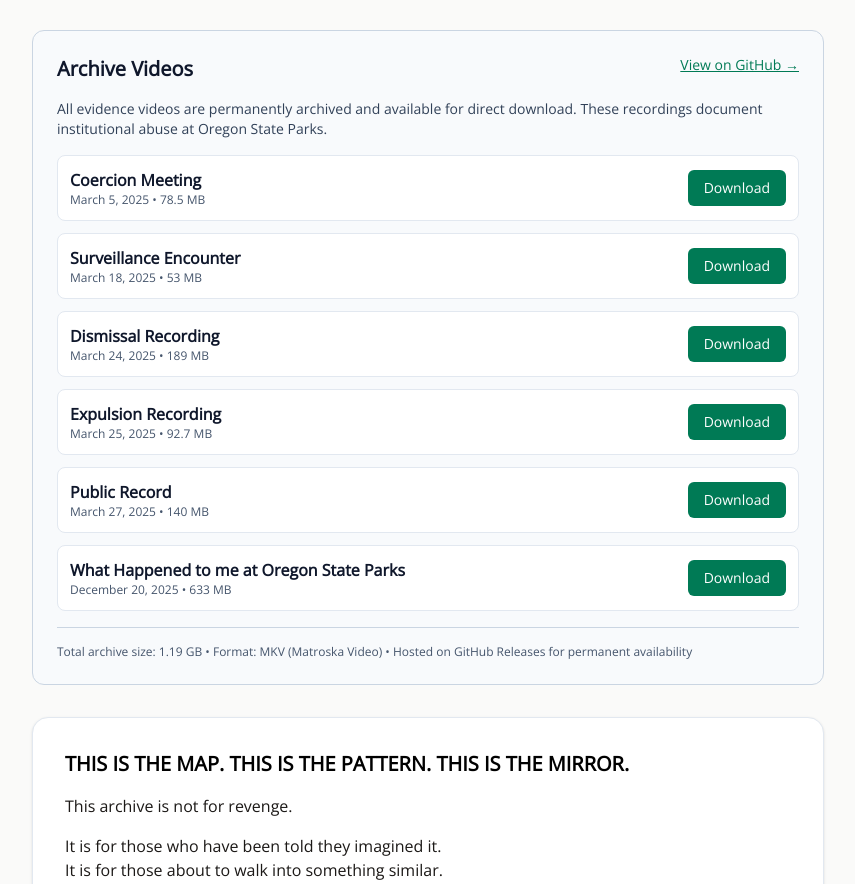
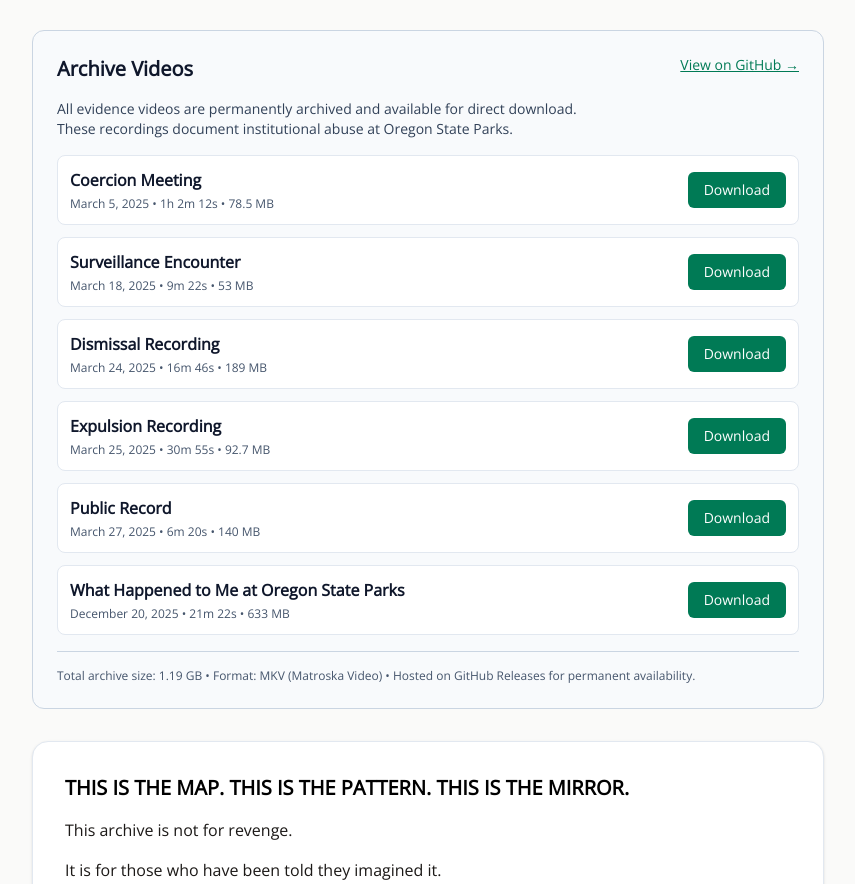
Before and after one commit to rswfire/rswfire.oprd, a Next.js app: page / in a window 1280 px wide. Shown: the part 2954-3838 px from the top of the page, without its empty margins (368-1223 px from the left). Built offline with nearby package versions, Linux system fonts and the light colour scheme.

Commit message:
Updated ArchiveVideos.tsx

```diff
--- a/components/ArchiveVideos.tsx
+++ b/components/ArchiveVideos.tsx
@@ -7,6 +7,8 @@ interface Video {
     filename: string;
     size: string;
     date: string;
+    time: string;
+    url: string;
 }
 
 const videos: Video[] = [
@@ -14,37 +16,49 @@ const videos: Video[] = [
         title: "Coercion Meeting",
         filename: "2025-03-05_coercion-meeting.mkv",
         size: "78.5 MB",
-        date: "March 5, 2025"
+        date: "March 5, 2025",
+        time: "1h 2m 12s",
+        url: "iOuaufCH_I8"
     },
     {
         title: "Surveillance Encounter",
         filename: "2025-03-18_surveillance-encounter.mkv",
         size: "53 MB",
-        date: "March 18, 2025"
+        date: "March 18, 2025",
+        time: "9m 22s",
+        url: "EwecWXvc8DE"
     },
     {
         title: "Dismissal Recording",
         filename: "2025-03-24_dismissal-recording.mkv",
         size: "189 MB",
-        date: "March 24, 2025"
+        date: "March 24, 2025",
+        time: "16m 46s",
+        url: "B1oe-qvjmMI"
     },
     {
         title: "Expulsion Recording",
         filename: "2025-03-25_expulsion-recording.mkv",
         size: "92.7 MB",
-        date: "March 25, 2025"
+        date: "March 25, 2025",
+        time: "30m 55s",
+        url: "Px_pCUo78w4"
     },
     {
         title: "Public Record",
         filename: "2025-03-27_public-record.mkv",
         size: "140 MB",
-        date: "March 27, 2025"
+        date: "March 27, 2025",
+        time: "6m 20s",
+        url: "j7awLxjn4_4"
     },
     {
-        title: "What Happened to me at Oregon State Parks",
+        title: "What Happened to Me at Oregon State Parks",
         filename: "2025-12-20_what-happened.mkv",
         size: "633 MB",
-        date: "December 20, 2025"
+        date: "December 20, 2025",
+        time: "21m 22s",
+        url: "M82aVVW4mNI"
     }
 ];
 
@@ -53,47 +67,41 @@ const RELEASE_BASE_URL = "https://github.com/rswfire/rswfire.oprd/releases/downl
 export default function ArchiveVideos() {
     return (
         <div className="mt-8 p-6 bg-slate-50 border border-slate-300 rounded-xl">
-            <div className="flex items-start justify-between mb-4">
+            <div className="flex flex-col sm:flex-row sm:items-start sm:justify-between gap-2 mb-4">
                 <h2 className="text-xl font-bold text-slate-900">Archive Videos</h2>
-                <Link
-                    href="https://github.com/rswfire/rswfire.oprd/releases/tag/permanent-accountability"
-                    target="_blank"
-                    className="text-sm text-emerald-700 hover:text-emerald-600 underline"
-                >
-                    View on GitHub →
-                </Link>
+                <Link href="https://github.com/rswfire/rswfire.oprd/releases/tag/permanent-accountability" target="_blank" className="text-sm text-emerald-700 hover:text-emerald-600 underline">View on GitHub →</Link>
             </div>
 
-            <p className="text-sm text-slate-700 mb-4">
-                All evidence videos are permanently archived and available for direct download.
-                These recordings document institutional abuse at Oregon State Parks.
-            </p>
+            <div className="text-sm text-slate-700">All evidence videos are permanently archived and available for direct download.</div>
+            <div className="text-sm text-slate-700">These recordings document institutional abuse at Oregon State Parks.</div>
 
-            <div className="space-y-3">
+            <div className="mt-4 space-y-3">
                 {videos.map((video) => (
                     <div
                         key={video.filename}
-                        className="flex items-center justify-between p-3 bg-white border border-slate-200 rounded-lg hover:border-emerald-300 transition-colors"
+                        className="flex flex-col sm:flex-row sm:items-center gap-3 p-3 bg-white border border-slate-200 rounded-lg hover:border-emerald-300 transition-colors"
                     >
-                        <div className="flex-1">
-                            <div className="font-semibold text-slate-900">{video.title}</div>
-                            <div className="text-xs text-slate-600">{video.date} • {video.size}</div>
+                        <div className="flex-1 min-w-0">
+                            <div className="font-semibold text-slate-900 break-words">
+                                <a href={"https://www.youtube.com/watch?v=" + video.url} target="_blank" className="hover:text-emerald-700">{video.title}</a>
+                            </div>
+                            <div className="text-xs text-slate-600 mt-1">{video.date} &bull; {video.time} &bull; {video.size}</div>
                         </div>
-                        <a
-                            href={`${RELEASE_BASE_URL}/${video.filename}`}
-                            download
-                            className="ml-4 px-4 py-2 bg-emerald-700 hover:bg-emerald-600 text-white text-sm font-medium rounded-md transition-colors"
-                        >
-                            Download
-                        </a>
+                        <div className="flex justify-start sm:justify-end">
+                            <a href={`${RELEASE_BASE_URL}/${video.filename}`}
+                                download
+                                className="px-4 py-2 bg-emerald-700 hover:bg-emerald-600 text-white text-sm font-medium rounded-md transition-colors text-center whitespace-nowrap"
+                            >
+                                Download
+                            </a>
+                        </div>
                     </div>
                 ))}
             </div>
 
             <div className="mt-4 pt-4 border-t border-slate-300">
                 <p className="text-xs text-slate-600">
-                    Total archive size: 1.19 GB • Format: MKV (Matroska Video) •
-                    Hosted on GitHub Releases for permanent availability
+                    Total archive size: 1.19 GB &bull; Format: MKV (Matroska Video) &bull; Hosted on GitHub Releases for permanent availability.
                 </p>
             </div>
         </div>
```
